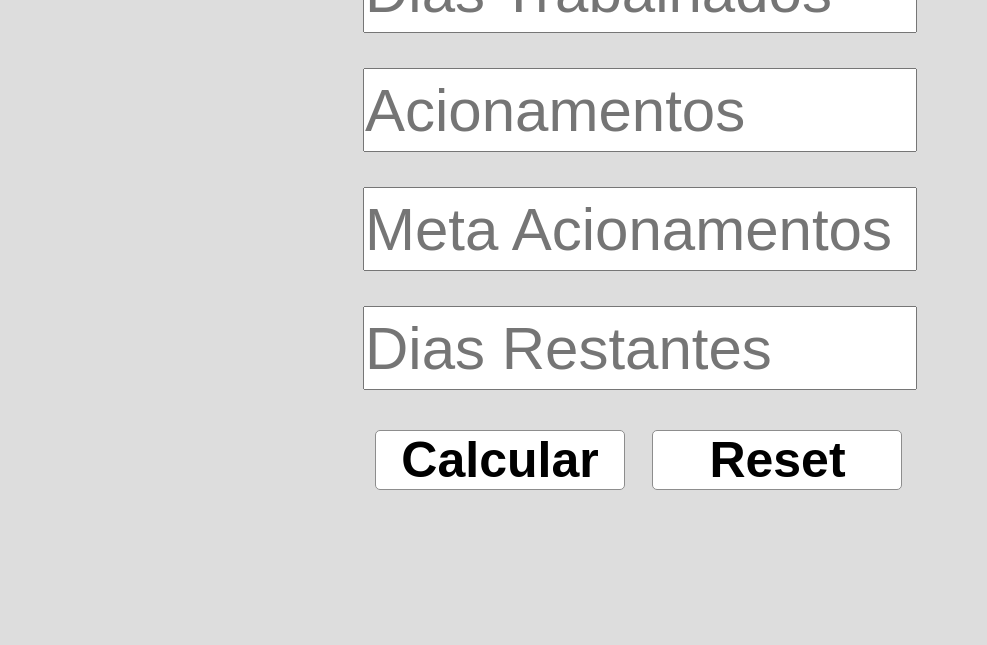
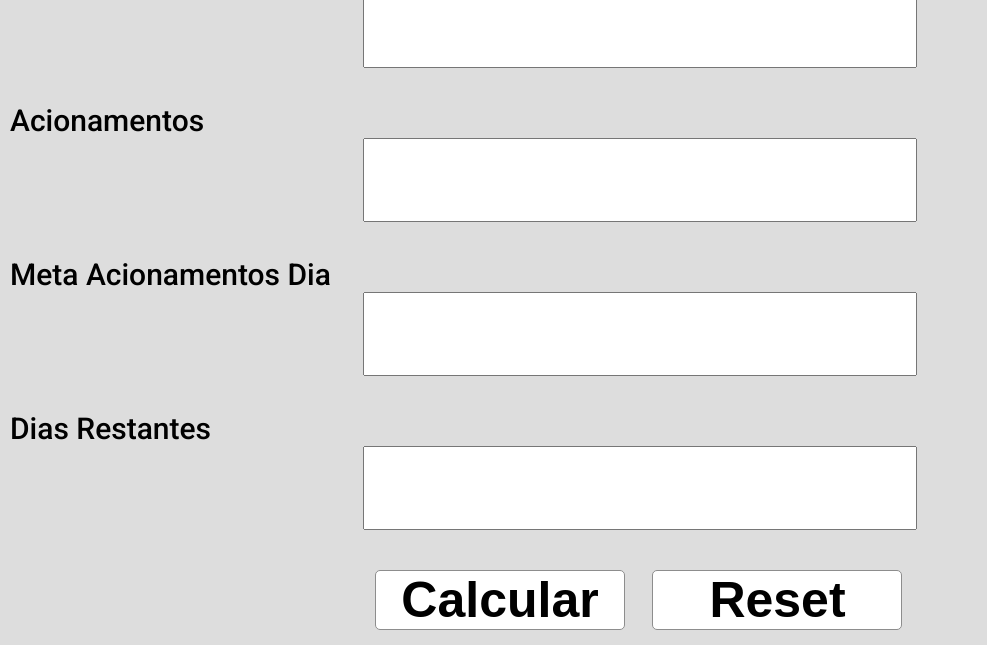
Before and after one commit to Matthew1996i/CalculoMedia, a plain HTML site: page index.html in a window 1280 px wide. Shown: the part 686-1331 px from the top of the page, without its empty margins (0-987 px from the left). Before the commit the page ends 1191 px from the top, so only its background shows below. Drawn offline with Linux system fonts and the light colour scheme.

Commit message:
Update index.html

```diff
--- a/index.html
+++ b/index.html
@@ -36,10 +36,10 @@
                 </div>
 
                 <div id="entradaUser">
-                    <input id="workedDays" class="interno" type="number" min="1" max="30" placeholder="Dias Trabalhados" ><br>
-                    <input id="amount" class="interno" type="number" min="1" placeholder="Acionamentos"><br>
-                    <input id="goal" class="interno" type="number" min="1" placeholder="Meta Acionamentos Dia"><br>
-                    <input id="daysRemaining" class="interno" type="number" min="0" max="30" placeholder="Dias Restantes"><br>
+                    <span>Dias Trabalhados</span><input id="workedDays" class="interno" type="number" min="1" max="30"><br>
+                    <span>Acionamentos</span><input id="amount" class="interno" type="number" min="1"><br>
+                    <span>Meta Acionamentos Dia</span><input id="goal" class="interno" type="number" min="1"><br>
+                    <span>Dias Restantes</span><input id="daysRemaining" class="interno" type="number" min="0" max="30"><br>
                 </div>
             </div>
 
```
